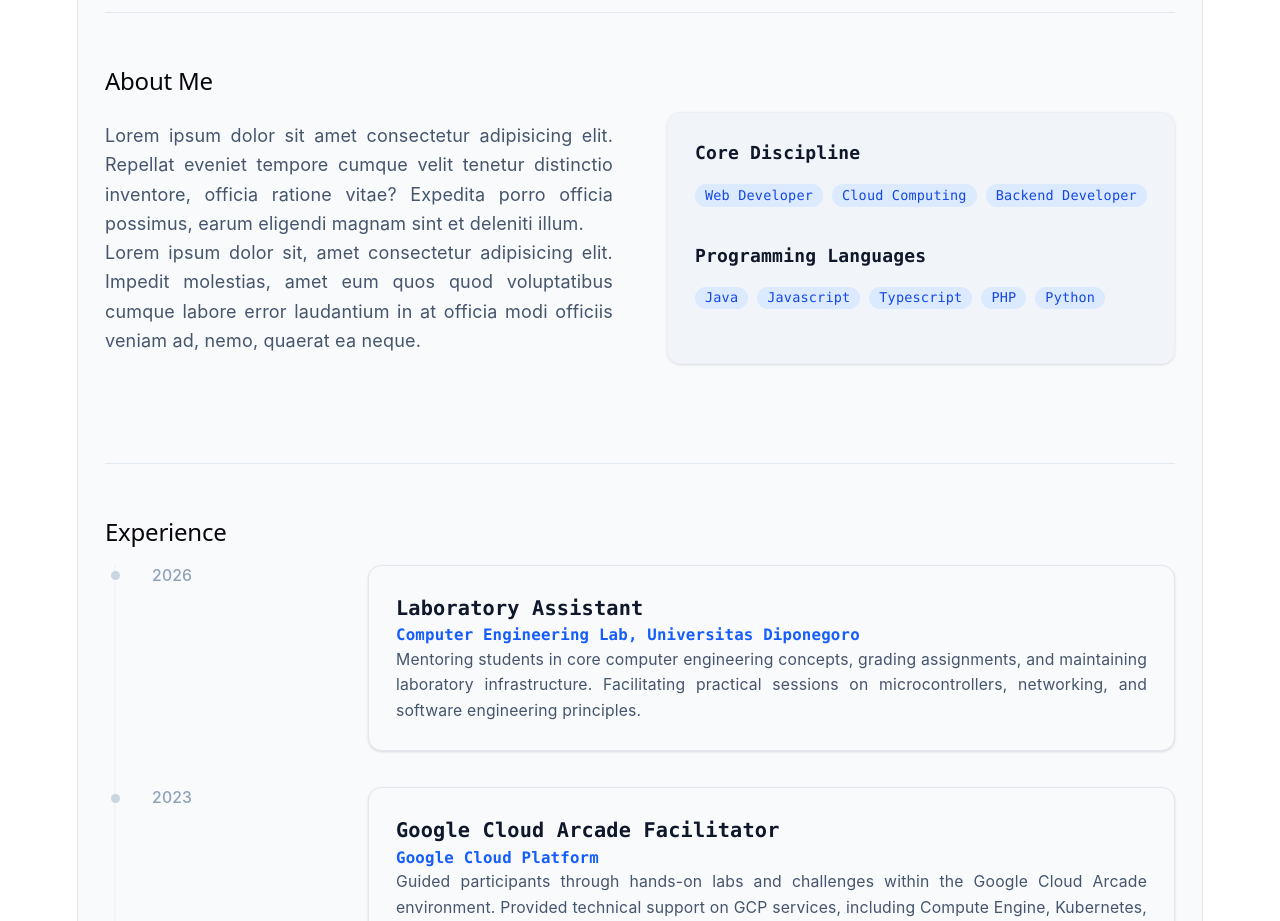
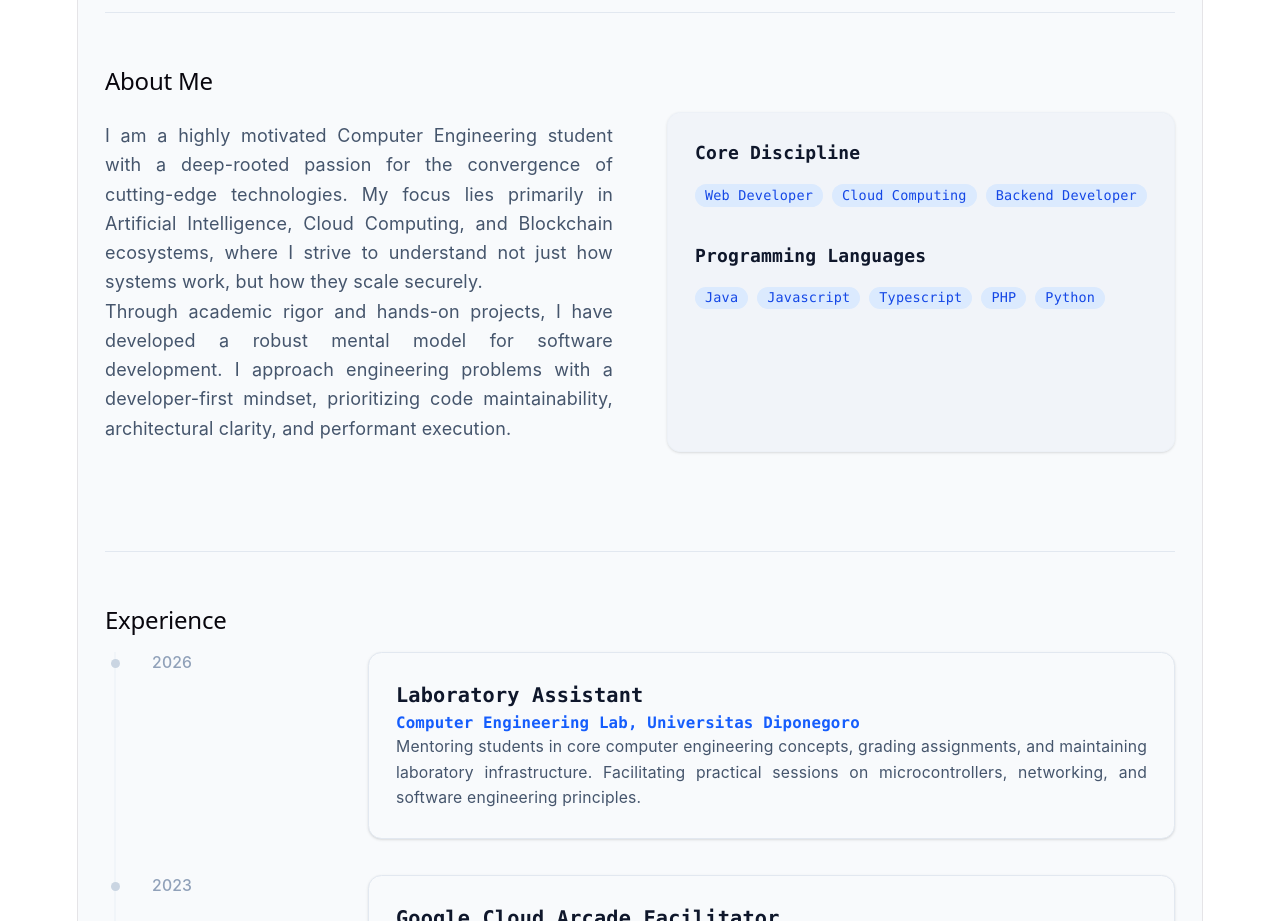
Before and after one commit to NaufalYogaPratama/JDT-17-NAUFAL-REACT, a React (Vite) app: page /cv-page in a window 1280 px wide. Shown: the part 940-1861 px from the top of the page. Built offline with nearby package versions, Linux system fonts and the light colour scheme; sample sign-in values are in the browser's storage.

Commit message:
[FEAT] - ADD ABOUT ME DESC

```diff
--- a/src/container/CV/index.tsx
+++ b/src/container/CV/index.tsx
@@ -115,16 +115,19 @@ function CvPage() {
             {/* content inside 1 */}
             <div className="space-y-4 text-slate-600 leading-relaxed text-justify mt-4">
               <p>
-                Lorem ipsum dolor sit amet consectetur adipisicing elit.
-                Repellat eveniet tempore cumque velit tenetur distinctio
-                inventore, officia ratione vitae? Expedita porro officia
-                possimus, earum eligendi magnam sint et deleniti illum.
+                I am a highly motivated Computer Engineering student
+                with a deep-rooted passion for the convergence of
+                cutting-edge technologies. My focus lies primarily in
+                Artificial Intelligence, Cloud Computing, and Blockchain
+                ecosystems, where I strive to understand not just how
+                systems work, but how they scale securely.
               </p>
               <p>
-                Lorem ipsum dolor sit, amet consectetur adipisicing elit.
-                Impedit molestias, amet eum quos quod voluptatibus cumque labore
-                error laudantium in at officia modi officiis veniam ad, nemo,
-                quaerat ea neque.
+                Through academic rigor and hands-on projects, I have
+                developed a robust mental model for software
+                development. I approach engineering problems with a
+                developer-first mindset, prioritizing code maintainability,
+                architectural clarity, and performant execution.
               </p>
             </div>
             {/* content kanan */}
```
